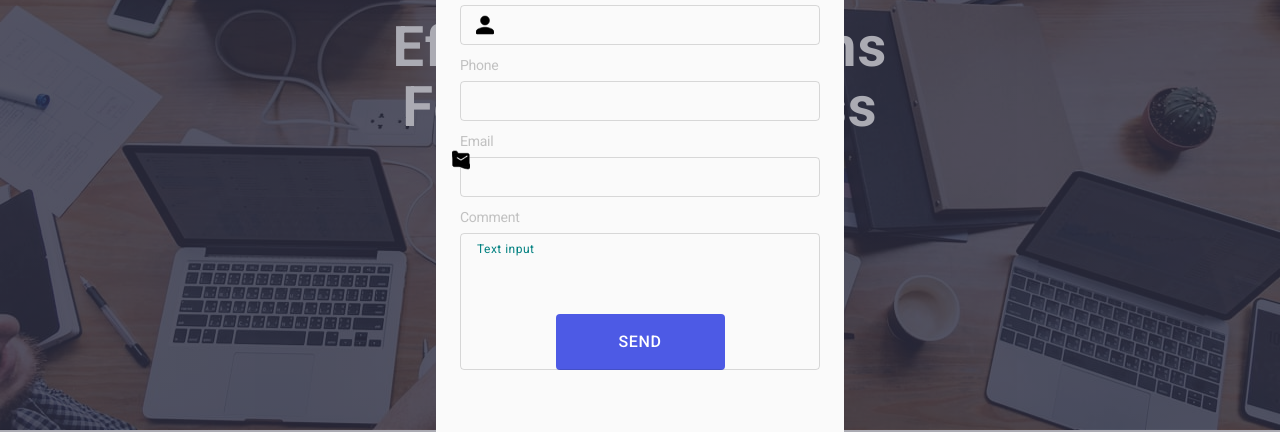
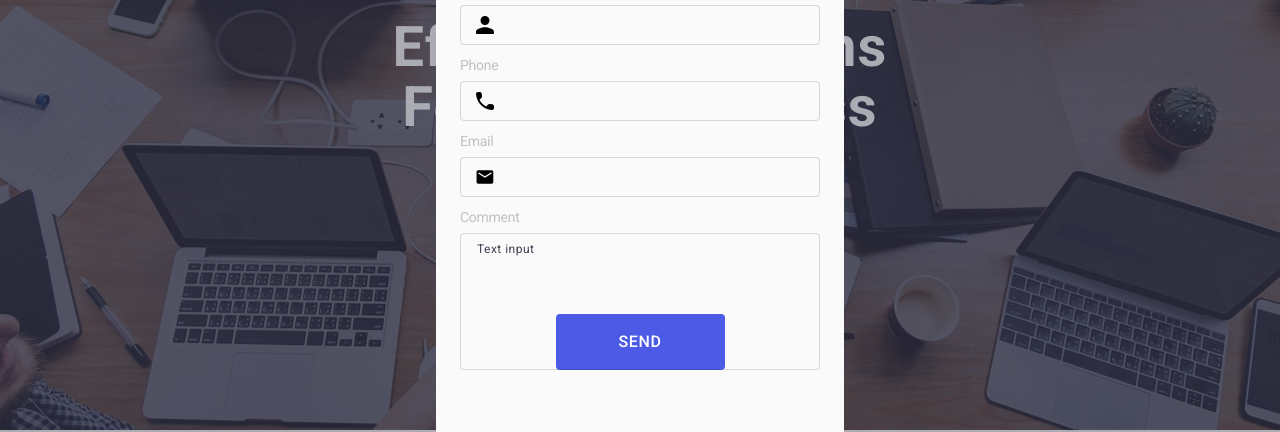
Before and after one commit to Oleg2287/goit-markup-hw-05, a plain HTML site: page index.html in a window 1280 px wide. Shown: the part 240-672 px from the top of the page. Drawn offline with nearby package versions, Linux system fonts and the light colour scheme.

Commit message:
iconku norm

```diff
--- a/css/styles.css
+++ b/css/styles.css
@@ -564,7 +564,7 @@ img {
   background-color: transparent;
   border-radius: 4px;
   font-size: 14px;
-  color: teal;
+  color: var(--navy-blue-modal);
   outline: transparent;
 }
 
@@ -599,8 +599,8 @@ img {
 }
 
 .modal-input-icon {
-  /* fill: transparent; */
-  stroke: #111111;
+  /* fill: transparent;
+  stroke: #111111; */
   position: absolute;
   left: 16px;
   top: 50%;
--- a/index.html
+++ b/index.html
@@ -520,6 +520,7 @@
 
           <div class="modal-field">
             <label for="user-phone" class="modal-input-text">Phone</label>
+            <div class="modal-input-cover">
               <input
                 type="tel"
                 class="modal-input modal-item"
@@ -530,9 +531,11 @@
                 <use href="./images/icons.svg#icon-phone"></use>
               </svg>
             </div>
+          </div>
 
           <div class="modal-field">
             <label for="user-email" class="modal-input-text">Email</label>
+            <div class="modal-input-cover">
               <input
                 type="email"
                 class="modal-input modal-item"
@@ -542,6 +545,7 @@
               <svg class="modal-input-icon" width="18" height="24">
                 <use href="./images/icons.svg#icon-email"></use>
               </svg>
+            </div>
           </div>
 
           <div class="modal-field">
@@ -553,7 +557,15 @@
               placeholder="Text input"
             ></textarea>
           </div>
-
+          <!-- <input
+type="checkbox"
+name="policy"
+id="policy"
+class="modal-check"
+value="true"/>
+<label
+for="policy"
+class="modal-check"> -->
           <button class="send-button" type="submit">SEND</button>
         </form>
       </div>
```
Lines whose indentation alone changed are shown as unchanged.
